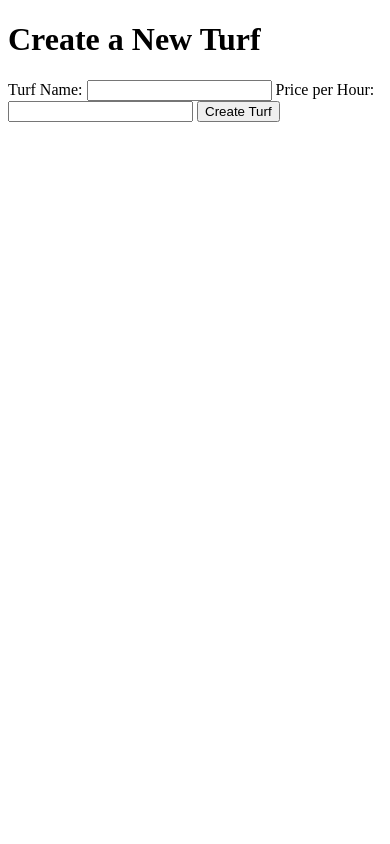
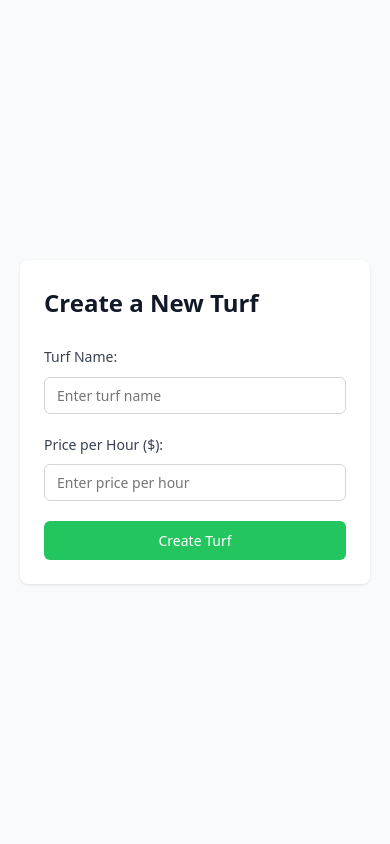
Before and after one commit to Athlos-SportsHunt/bookme, a Django app: template templates/host/pages/create_turf.html in a window 390 px wide. Run offline with Django 5.2, Linux system fonts and the light colour scheme; the template is opened without the code that fills it, so the values that code supplies are empty.

Commit message:
completed ui for host side have to just choose color palette

```diff
--- /dev/null
+++ b/static/css/host/pages/create_turf.css
@@ -0,0 +1,115 @@
+* {
+    margin: 0;
+    padding: 0;
+    box-sizing: border-box;
+    font-family: system-ui, -apple-system, sans-serif;
+}
+
+body {
+    background-color: #f9fafb;
+    min-height: 100vh;
+    display: flex;
+    align-items: center;
+    justify-content: center;
+    padding: 20px;
+}
+
+.container {
+    background-color: white;
+    padding: 32px;
+    border-radius: 8px;
+    box-shadow: 0 1px 3px rgba(0, 0, 0, 0.1);
+    width: 100%;
+    max-width: 480px;
+}
+
+h1 {
+    color: #111827;
+    font-size: 24px;
+    margin-bottom: 24px;
+    font-weight: 600;
+}
+
+.form-group {
+    margin-bottom: 20px;
+}
+
+label {
+    display: block;
+    margin-bottom: 8px;
+    font-size: 14px;
+    color: #374151;
+    font-weight: 500;
+}
+
+input {
+    width: 100%;
+    padding: 8px 12px;
+    border: 1px solid #d1d5db;
+    border-radius: 6px;
+    font-size: 14px;
+    transition: border-color 0.15s ease;
+}
+
+input:focus {
+    outline: none;
+    border-color: #22c55e;
+    box-shadow: 0 0 0 3px rgba(34, 197, 94, 0.1);
+}
+
+input.error {
+    border-color: #ef4444;
+}
+
+.error-message {
+    color: #ef4444;
+    font-size: 12px;
+    margin-top: 4px;
+    display: none;
+}
+
+.error-message.visible {
+    display: block;
+}
+
+button {
+    background-color: #22c55e;
+    color: white;
+    border: none;
+    padding: 10px 16px;
+    border-radius: 6px;
+    font-size: 14px;
+    font-weight: 500;
+    cursor: pointer;
+    width: 100%;
+    transition: background-color 0.15s ease;
+}
+
+button:hover {
+    background-color: #16a34a;
+}
+
+button:disabled {
+    background-color: #d1d5db;
+    cursor: not-allowed;
+}
+
+.success-message {
+    background-color: #dcfce7;
+    color: #166534;
+    padding: 12px;
+    border-radius: 6px;
+    margin-top: 16px;
+    display: none;
+    text-align: center;
+}
+
+.success-message.visible {
+    display: block;
+}
+
+@media (max-width: 640px) {
+    .container {
+        padding: 24px;
+    }
+}
--- a/templates/core/pages/index.html
+++ b/templates/core/pages/index.html
@@ -1,4 +1,4 @@
-{% extends "core/pages/base.html" %}
+{% extends "core/base.html" %}
 {% load static %}
 
 {% block title %}Dashboard{% endblock %}
--- a/templates/host/pages/create_turf.html
+++ b/templates/host/pages/create_turf.html
@@ -1,54 +1,115 @@
-<!DOCTYPE html>
-<html lang="en">
-<head>
-    <meta charset="UTF-8">
-    <meta name="viewport" content="width=device-width, initial-scale=1.0">
-    <title>Create Turf</title>
-</head>
-<body>
+{% extends 'host/base.html' %}
+{% load static %}
+
+{% block title %}Create Turf{% endblock %}
+
+{% block imports_block %}
+<link rel="stylesheet" href="{% static 'css/host/pages/create_turf.css'%}">
+{% endblock imports_block %}
+
+{% block content %}
+<div class="container">
     <h1>Create a New Turf</h1>
-    <form method="post">
+    <form id="createTurfForm" method="post">
         {% csrf_token %}
-        <label for="turf_name">Turf Name:</label>
-        <input type="text" id="turf_name" name="turf_name" required>
+        <div class="form-group">
+            <label for="turfName">Turf Name:</label>
+            <input
+                type="text"
+                id="turfName"
+                name="turf_name"
+                required
+                placeholder="Enter turf name"
+            >
+            <div class="error-message" id="nameError" style="display: none;">Please enter a valid turf name</div>
+        </div>
 
-        <label for="price_per_hr">Price per Hour:</label>
-        <input type="number" id="price_per_hr" name="price_per_hr" required>
+        <div class="form-group">
+            <label for="pricePerHour">Price per Hour ($):</label>
+            <input
+                type="number"
+                id="pricePerHour"
+                name="price_per_hr"
+                required
+                min="0"
+                step="0.01"
+                placeholder="Enter price per hour"
+            >
+            <div class="error-message" id="priceError" style="display: none;">Please enter a valid price</div>
+        </div>
 
-        <input type="hidden" id="venue_id" name="venue_id" value="{{ venue_id }}">
+        <input type="hidden" id="venueId" name="venue_id" value="{{ venue_id }}">
 
-        <button type="submit">Create Turf</button>
+        <button type="submit" id="submitBtn">Create Turf</button>
     </form>
 
-    <script>
-        document.querySelector('form').addEventListener('submit', async function(event) {
-            event.preventDefault();
+    <div class="success-message" id="successMessage" style="display: none;">
+        Turf created successfully!
+    </div>
+</div>
+{% endblock content %}
 
-            const turfName = document.getElementById('turf_name').value;
-            const pricePerHr = document.getElementById('price_per_hr').value;
-            const venueId = document.getElementById('venue_id').value;
+{% block js_imports %}
+<script>
+    document.querySelector('#createTurfForm').addEventListener('submit', async function(event) {
+        event.preventDefault();
 
-            const response = await fetch('{% url "api:create_turf" venue_id %}', {  // API endpoint updated
+        const turfName = document.getElementById('turfName').value;
+        const pricePerHour = document.getElementById('pricePerHour').value;
+        const venueId = document.getElementById('venueId').value;
+
+        const nameError = document.getElementById('nameError');
+        const priceError = document.getElementById('priceError');
+        const successMessage = document.getElementById('successMessage');
+
+        // Reset error messages
+        nameError.style.display = 'none';
+        priceError.style.display = 'none';
+        successMessage.style.display = 'none';
+
+        // Validate inputs
+        let valid = true;
+
+        if (!turfName) {
+            nameError.style.display = 'block';
+            valid = false;
+        }
+
+        if (pricePerHour <= 0 || isNaN(pricePerHour)) {
+            priceError.style.display = 'block';
+            valid = false;
+        }
+
+        if (!valid) {
+            return;
+        }
+
+        try {
+            const response = await fetch('{% url "api:create_turf" venue_id %}', {
                 method: 'POST',
                 headers: {
                     'Content-Type': 'application/json',
-                    'X-CSRFToken': document.querySelector('[name=csrfmiddlewaretoken]').value
+                    'X-CSRFToken': document.querySelector('[name=csrfmiddlewaretoken]').value,
                 },
                 body: JSON.stringify({
                     turf_name: turfName,
-                    price_per_hr: pricePerHr,
-                    venue: parseInt(venueId)  // Convert venue_id to integer before sending
-                })
+                    price_per_hr: parseFloat(pricePerHour),
+                    venue: parseInt(venueId),
+                }),
             });
 
             if (response.ok) {
-                alert('Turf created successfully!');
-                window.location.href = `{% url 'host:venue' venue_id %}`;  // Redirect to venue page
+                successMessage.style.display = 'block';
+                setTimeout(() => {
+                    window.location.href = `{% url 'host:venue' venue_id %}`;
+                }, 1500);
             } else {
-                alert('Failed to create turf.');
+                alert('Failed to create turf. Please try again.');
             }
-        });
-        </script>
-
-</body>
-</html>
+        } catch (error) {
+            console.error('Error:', error);
+            alert('An error occurred while creating the turf.');
+        }
+    });
+</script>
+{% endblock js_imports %}
```
Also changed, not shown: static/css/host/pages/venue.css (added, +79 -0 lines), templates/host/pages/venue.html (+30 -29 lines).
